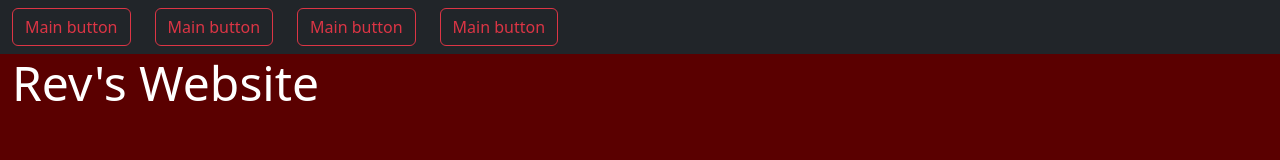
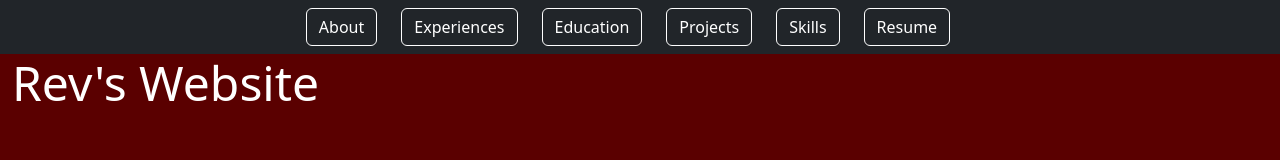
Before and after one commit to carloscasellas/new-personal-website, a plain HTML site: page index.html in a window 1280 px wide. Drawn offline with nearby package versions, Linux system fonts and the light colour scheme.

Commit message:
Completed layout of navbar

```diff
--- a/index.html
+++ b/index.html
@@ -12,17 +12,15 @@
         <!-- Navbar -->
 
         <nav class="navbar navbar-dark bg-dark">
-            <div class="container-fluid justify-content-start">
-                <button class="btn btn-outline-danger me-4" type="button">Main button</button>
-                <button class="btn btn-outline-danger me-4" type="button">Main button</button>
-                <button class="btn btn-outline-danger me-4" type="button">Main button</button>
-                <button class="btn btn-outline-danger me-4" type="button">Main button</button>
+            <div class="container-fluid justify-content-center">
+                <button class="btn btn-outline-danger me-4 navButton" type="button">About</button>
+                <button class="btn btn-outline-danger me-4 navButton" type="button">Experiences</button>
+                <button class="btn btn-outline-danger me-4 navButton" type="button">Education</button>
+                <button class="btn btn-outline-danger me-4 navButton" type="button">Projects</button>
+                <button class="btn btn-outline-danger me-4 navButton" type="button">Skills</button>
+                <button class="btn btn-outline-danger me-4 navButton" type="button">Resume</button>
             </div>
         </nav>
-
-        <!-- Daniela's Comment: Testing -->
-
-        <!-- Carlos -->
 
         <!-- Heading -->
         <div class="container-fluid">
--- a/main.css
+++ b/main.css
@@ -25,3 +25,11 @@ h1 {
 }
 
 /* Navbar */
+
+.navButton {
+
+    --bs-btn-border-color: var(--white);
+    --bs-btn-color: var(--white);
+    --bs-btn-hover-bg: var(--maroon);
+
+}
```
